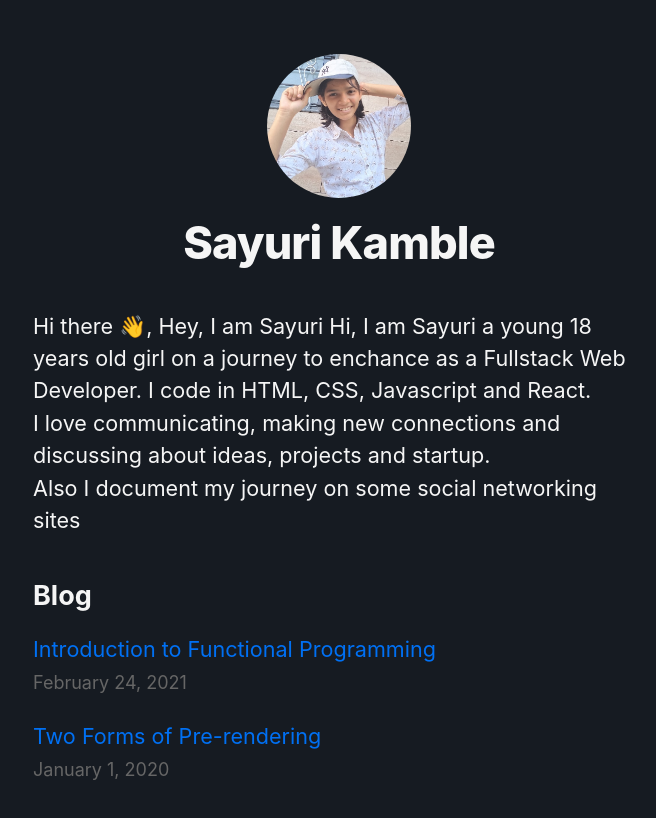
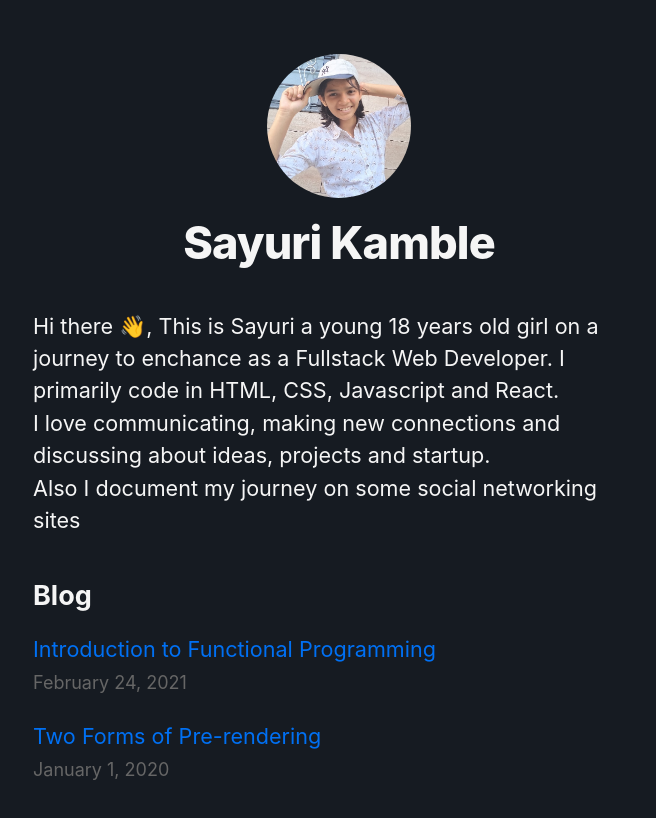
Before and after one commit to SAYUK09/Blog-Site-NextJs, a Next.js app: page / in a window 1280 px wide. Shown: the top 818 px of the page, without its empty margins (301-957 px from the left). Built offline with nearby package versions, Linux system fonts and the light colour scheme.

Commit message:
fix : Introduction part updated

```diff
--- a/pages/index.js
+++ b/pages/index.js
@@ -22,11 +22,10 @@ export default function Home({ allPostsData }) {
       </Head>
       <section className={utilStyles.headingMd}>
         <p>
-          Hi there 👋, Hey, I am Sayuri Hi, I am Sayuri a young 18 years old
-          girl on a journey to enchance as a Fullstack Web Developer. I code in
-          HTML, CSS, Javascript and React. <br />I love communicating, making
-          new connections and discussing about ideas, projects and startup.{" "}
-          <br />
+          Hi there 👋, This is Sayuri a young 18 years old girl on a journey to
+          enchance as a Fullstack Web Developer. I primarily code in HTML, CSS,
+          Javascript and React. <br />I love communicating, making new
+          connections and discussing about ideas, projects and startup. <br />
           Also I document my journey on some social networking sites
         </p>
       </section>
```
